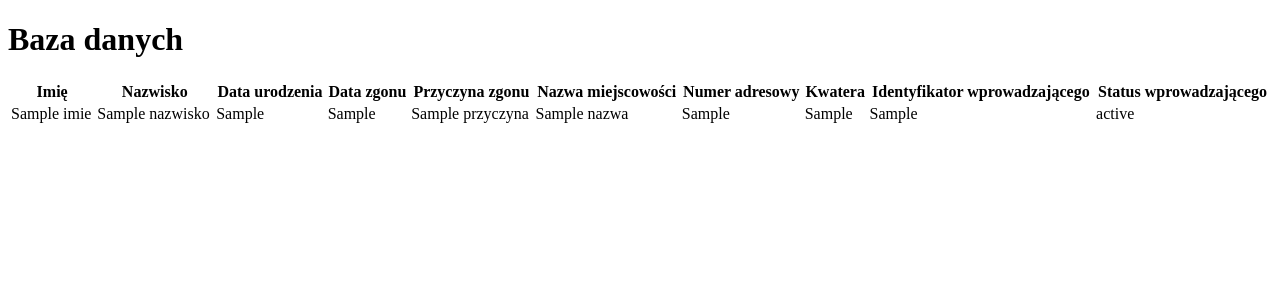
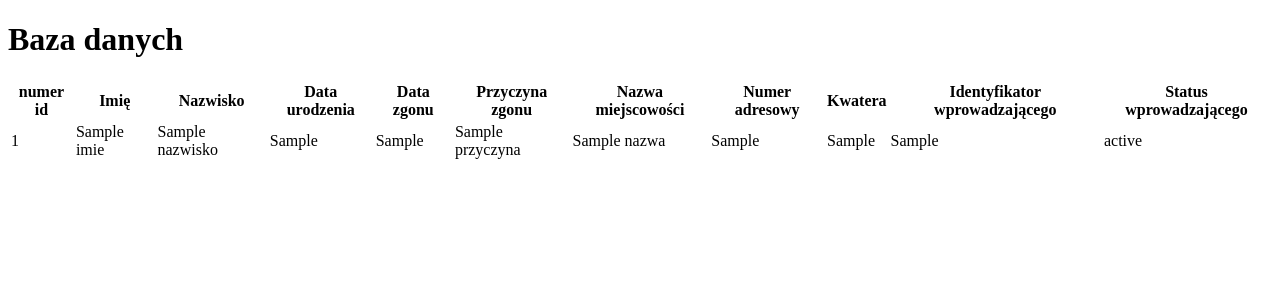
Before and after one commit to mikruk045/groby_domostawa, a Flask app: template templates/database.html in a window 1280 px wide. Shown: the top 300 px of the page. Run offline with Flask 2, Linux system fonts and the light colour scheme; the template is opened without the code that fills it: most values are stand-ins (such as "Sample title", 1, 10 or a date in 2020).

Commit message:
Add files via upload

```diff
--- a/templates/database.html
+++ b/templates/database.html
@@ -10,6 +10,7 @@
 <h1>Baza danych</h1>
 <table style="width:100%">
   <tr>
+    <th>numer id</th>
     <th>Imię</th>
     <th>Nazwisko</th>
     <th>Data urodzenia</th>
@@ -23,6 +24,7 @@
   </tr>
   {% for d in data %}
   <tr>
+    <td>{{d['id']}}</td>
     <td>{{d['imie']}}</td>
     <td>{{d['nazwisko']}}</td>
     <td>{{d['data_urodzenia']}}</td>
```
